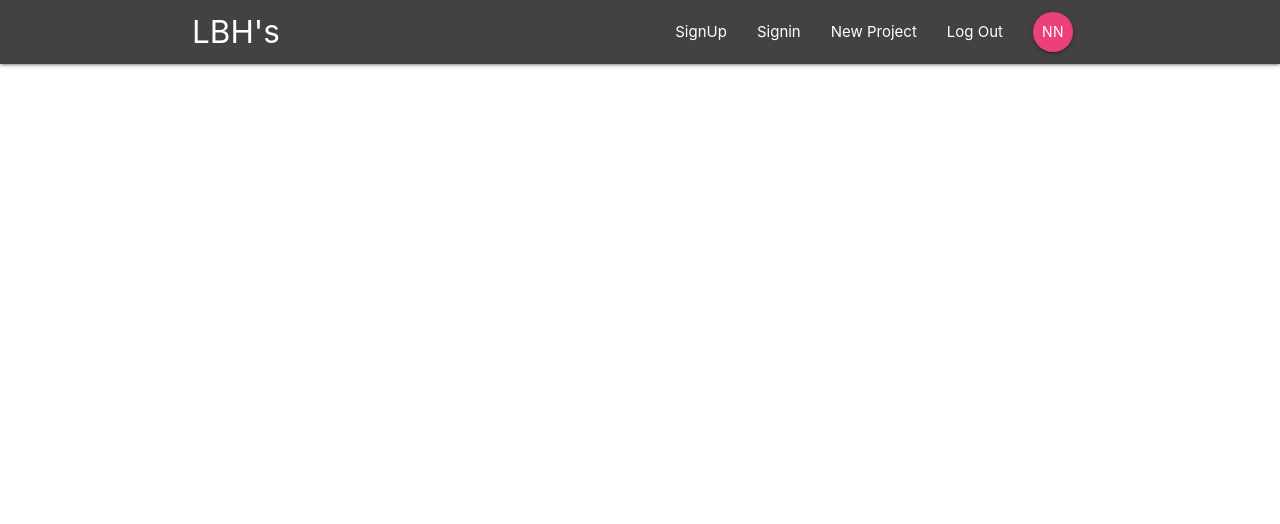
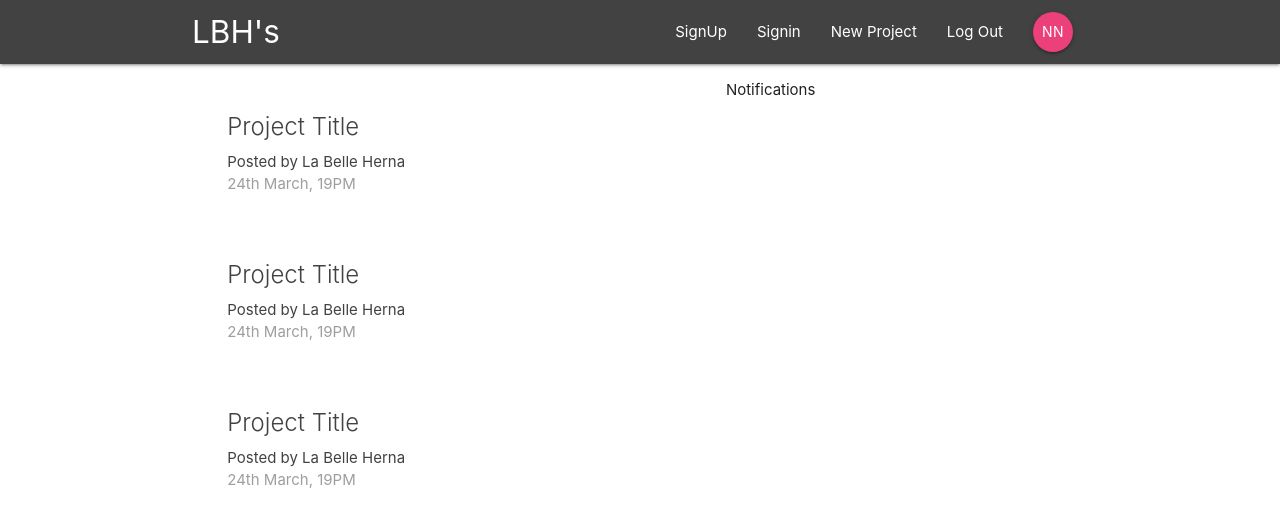
Before and after one commit to Herna4/newproject, a React (Create React App) app: page / in a window 1280 px wide. Shown: the top 524 px of the page. Built offline with nearby package versions, Linux system fonts and the light colour scheme.

Commit message:
added some changes

```diff
--- a/src/App.js
+++ b/src/App.js
@@ -1,7 +1,8 @@
 import React, { Component } from 'react';
-import { BrowserRouter } from 'react-router-dom'
+import { BrowserRouter, Switch, Route } from 'react-router-dom'
 import './App.css';
 import Navbar from './components/layout/Navbar'
+import Dashboard from './components/dashboard/Dashboard';
 
 class App extends Component {
   render() {
@@ -9,6 +10,9 @@
       <BrowserRouter>
          <div>
           <Navbar />
+          <Switch>
+            <Route path='/' component={Dashboard} />
+          </Switch>
          </div>
       </BrowserRouter>
 
--- /dev/null
+++ b/src/components/dashboard/Dashboard.js
@@ -0,0 +1,20 @@
+import React, { Component } from 'react'
+import Notifications from './Notifications'
+import ProjectList from '../projects/ProjectList'
+
+export default class Dashboard extends Component {
+    render() {
+        return (
+            <div className="dashboard container">
+                <div className="row">
+                    <div className="col s12 m6" >
+                       <ProjectList />
+                    </div>
+                    <div className="col s12 m5 offset-m1" >
+                       <Notifications />
+                    </div>
+                </div>
+            </div>
+        )
+    }
+}
--- /dev/null
+++ b/src/components/dashboard/Notifications.js
@@ -0,0 +1,11 @@
+import React from 'react'
+
+const Notifications = () => {
+    return (
+        <div>
+           <p>Notifications</p>
+        </div>
+        )
+}
+
+export default Notifications;
--- a/src/components/projects/ProjectList.js
+++ b/src/components/projects/ProjectList.js
@@ -0,0 +1,37 @@
+import React from 'react'
+
+const ProjectList = () => {
+    return (
+        <div className="project-list section">
+
+           <div className="card z-depth-0 project-summary">
+             <div className="card-content grey-text text-darken-3">
+               <span className="card-title">Project Title</span>
+               <p>Posted by La Belle Herna</p>
+               <p className="grey-text">24th March, 19PM</p>
+            </div>
+           </div>
+
+           <div className="card z-depth-0 project-summary">
+             <div className="card-content grey-text text-darken-3">
+               <span className="card-title">Project Title</span>
+               <p>Posted by La Belle Herna</p>
+               <p className="grey-text">24th March, 19PM</p>
+            </div>
+           </div>
+
+           <div className="card z-depth-0 project-summary">
+             <div className="card-content grey-text text-darken-3">
+               <span className="card-title">Project Title</span>
+               <p>Posted by La Belle Herna</p>
+               <p className="grey-text">24th March, 19PM</p>
+            </div>
+           </div>
+
+    </div>
+
+
+    )
+}
+
+export default ProjectList;
```
Also changed, not shown: src/components/dashboard/Dasboard.js (deleted).
